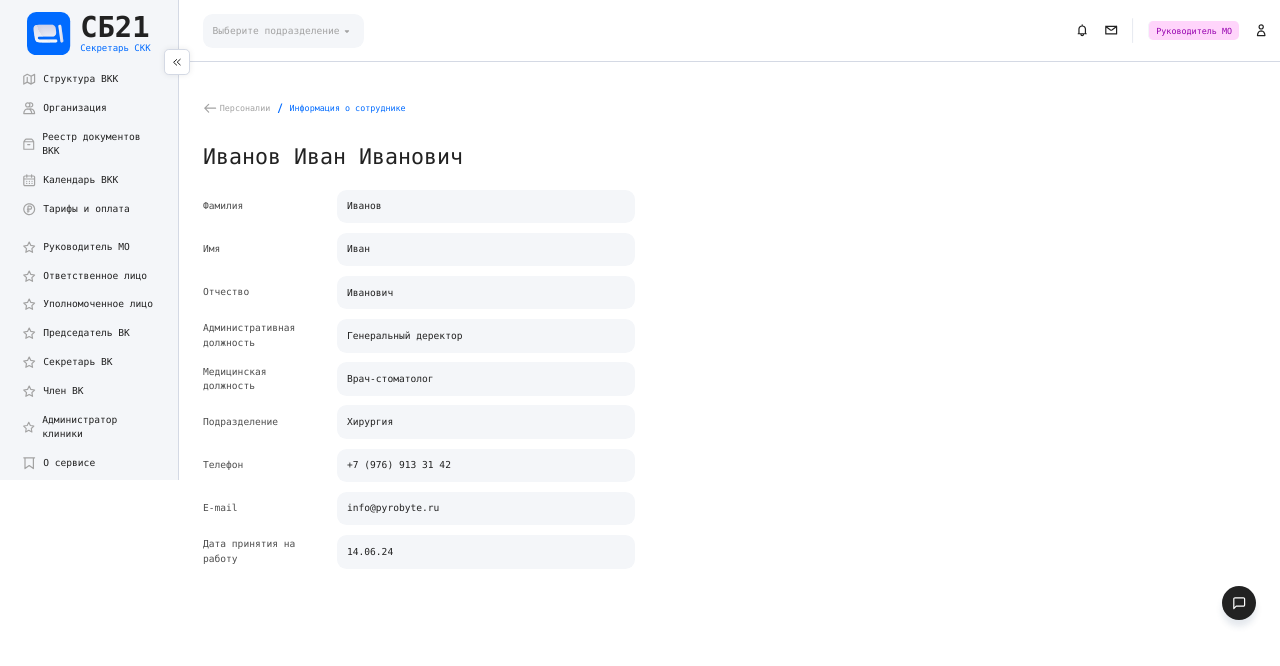
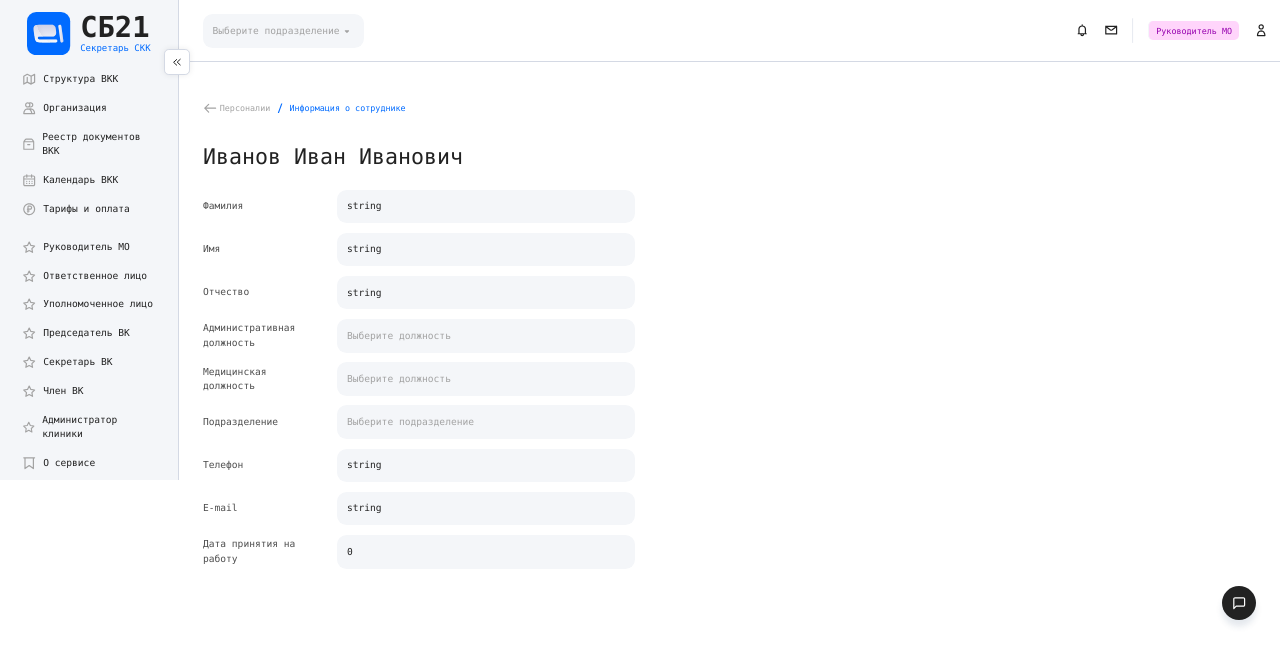
Before and after one commit to dmKrl/test-project-dentist, a React (Vite) app: page /info in a window 1280 px wide. Shown: the top 666 px of the page. Built offline with nearby package versions, Linux system fonts and the light colour scheme.

Commit message:
feat: add get all employees and chosen info employer

```diff
--- a/package.json
+++ b/package.json
@@ -52,6 +52,7 @@
         "jest": "^29.7.0",
         "jest-environment-jsdom": "^29.7.0",
         "mobx": "^6.13.7",
+        "mobx-react": "^9.2.0",
         "mobx-react-lite": "^4.1.0",
         "prettier": "3.5.3",
         "regenerator-runtime": "^0.14.1",
--- /dev/null
+++ b/src/entites/Employee/model/lib/changeToFullname.ts
@@ -0,0 +1,11 @@
+export function changeToFullname(
+    surname: string | undefined,
+    name: string | undefined,
+    patronymic: string | undefined
+
+): string {
+    if (!surname || !name || !patronymic) {
+        return 'Иванов Иван Иванович'
+    }
+    return `${surname} ${name} ${patronymic}`
+}
--- a/src/entites/InfoForm/index.ts
+++ b/src/entites/InfoForm/index.ts
@@ -1 +1,2 @@
+export { infoEmployeeStore } from './model/store/infoEmployeer';
 export { InfoForm } from './ui/InfoForm';
--- /dev/null
+++ b/src/entites/InfoForm/model/store/infoEmployeer.ts
@@ -0,0 +1,32 @@
+import { TypeEmployeeDB } from '@/entites/Employee/model/types/employee';
+import { makeAutoObservable, runInAction } from 'mobx';
+
+class InfoEmployeeStore {
+    choosenEmployee: TypeEmployeeDB = {
+        id: '',
+        name: 'string',
+        surname: 'string',
+        patronymic: 'string',
+        email: 'string',
+        phone: 'string',
+        department: null,
+        status: null,
+        roles: [],
+        administrative_position: null,
+        medical_position: null,
+        hired_at: 0,
+        fired_at: 0,
+    };
+
+    constructor() {
+        makeAutoObservable(this);
+    }
+
+    setChoosenEmployee(employee: TypeEmployeeDB) {
+        runInAction(() => {
+            this.choosenEmployee = employee;
+        })
+    }
+}
+
+export const infoEmployeeStore = new InfoEmployeeStore();
--- a/src/entites/InfoForm/ui/InfoForm.tsx
+++ b/src/entites/InfoForm/ui/InfoForm.tsx
@@ -1,73 +1,75 @@
 import { FC } from 'react';
 import cls from './InfoForm.module.css';
 import { Input, InputTheme } from '@/shared/Input';
+import { TypeEmployeeDB } from '@/entites/Employee/model/types/employee';
 
 interface InfoFormProps {
     className?: string;
+    chosenEmployer: TypeEmployeeDB | null;
 }
 
-export const InfoForm: FC<InfoFormProps> = () => {
+export const InfoForm: FC<InfoFormProps> = ({ chosenEmployer }) => {
     return (
         <div className={cls.infoForm}>
             <div className={cls.inputsBlock}>
                 <Input
-                    value="Иванов"
+                    value={chosenEmployer?.surname}
                     labelInput="Фамилия"
                     placeholder="Введите Фамилию"
                     type="text"
                     inputTheme={InputTheme.FORM_INPUT}
                 />
                 <Input
-                    value="Иван"
+                    value={chosenEmployer?.name}
                     labelInput="Имя"
                     placeholder="Введите Имя"
                     type="text"
                     inputTheme={InputTheme.FORM_INPUT}
                 />
                 <Input
-                    value="Иванович"
+                    value={chosenEmployer?.patronymic}
                     labelInput="Отчество"
                     placeholder="Введите Отчество"
                     type="text"
                     inputTheme={InputTheme.FORM_INPUT}
                 />
                 <Input
-                    value="Генеральный деректор"
+                    value={chosenEmployer?.administrative_position?.label}
                     labelInput="Административная должность"
                     placeholder="Выберите должность"
                     type="text"
                     inputTheme={InputTheme.FORM_INPUT}
                 />
                 <Input
-                    value="Врач-стоматолог"
+                    value={chosenEmployer?.medical_position?.label}
                     labelInput="Медицинская должность"
                     placeholder="Выберите должность"
                     type="text"
                     inputTheme={InputTheme.FORM_INPUT}
                 />
                 <Input
-                    value="Хирургия"
+                    value={chosenEmployer?.department?.label}
                     labelInput="Подразделение"
                     placeholder="Выберите подразделение"
                     type="text"
                     inputTheme={InputTheme.FORM_INPUT}
                 />
                 <Input
-                    value="+7 (976) 913 31 42"
+                    value={chosenEmployer?.phone}
                     labelInput="Телефон"
                     placeholder="+7 (•••) ••• •• ••"
                     type="text"
                     inputTheme={InputTheme.FORM_INPUT}
                 />
                 <Input
-                    value="info@pyrobyte.ru"
+                    value={chosenEmployer?.email}
                     labelInput="E-mail"
                     placeholder="Введите ваш E-mail"
                     type="text"
                     inputTheme={InputTheme.FORM_INPUT}
                 />
                 <Input
-                    value="14.06.24"
+                    value={chosenEmployer?.hired_at}
                     labelInput="Дата принятия на работу"
                     placeholder="Выберите дату"
                     type="text"
--- a/src/pages/InfoEmployeePage/ui/InfoEmployeePage.tsx
+++ b/src/pages/InfoEmployeePage/ui/InfoEmployeePage.tsx
@@ -1,20 +1,29 @@
 import { FC } from 'react';
 import { Breadcrumbs } from '@/shared/Breadcrumbs';
 import { Title } from '@/shared/Title';
-import { InfoForm } from '@/entites/InfoForm';
-import { TypeEmployee } from '@/entites/Employee';
+import { infoEmployeeStore, InfoForm } from '@/entites/InfoForm';
 import { FAB } from '@/shared/FAB';
+import { TypeEmployeeDB } from '@/entites/Employee/model/types/employee';
+import { changeToFullname } from '@/entites/Employee/model/lib/changeToFullname';
 
 interface InfoPageProps {
-    employeer?: TypeEmployee;
+    employeer?: TypeEmployeeDB;
 }
 
 export const InfoEmployeePage: FC<InfoPageProps> = ({ employeer }) => {
+    const chosenEmployer = infoEmployeeStore.choosenEmployee;
+
     return (
         <section>
             <Breadcrumbs namePage="Информация о сотруднике" />
-            <Title>{employeer?.fullName || 'Иванов Иван Иванович'}</Title>
-            <InfoForm />
+            <Title>
+                {changeToFullname(
+                    employeer?.surname,
+                    employeer?.name,
+                    employeer?.patronymic,
+                ) || 'Иванов Иван Иванович'}
+            </Title>
+            <InfoForm chosenEmployer={chosenEmployer} />
             <FAB />
         </section>
     );
--- a/src/pages/MainPage/ui/MainPage.tsx
+++ b/src/pages/MainPage/ui/MainPage.tsx
@@ -7,11 +7,14 @@ import { Table } from '@/widgets/Table';
 import { FAB } from '@/shared/FAB';
 import { useEffect } from 'react';
 import { getEmployeeStore } from '@/entites/Employee';
+import { TypeEmployeeDB } from '@/entites/Employee/model/types/employee';
 
 export const MainPage = observer(() => {
+    const employees: TypeEmployeeDB[] = getEmployeeStore.employees;
+
     useEffect(() => {
         getEmployeeStore.getEmployees();
-    }, []);
+    }, [getEmployeeStore]);
 
     return (
         <section>
@@ -27,7 +30,7 @@ export const MainPage = observer(() => {
                     'Отображать заблокированных',
                 ]}
             />
-            <Table />
+            <Table employees={employees} />
             <FAB />
         </section>
     );
--- a/src/widgets/Table/ui/Table/Table.tsx
+++ b/src/widgets/Table/ui/Table/Table.tsx
@@ -14,7 +14,7 @@ export const Table: FC<TableProps> = ({ employees }) => {
     return (
         <table className={cls.table}>
             <TableInfo />
-            <Employee />
+            <Employee employees={employees} />
         </table>
     );
 };
```
Also changed, not shown: src/entites/Employee/model/types/employee.ts (+4 -4 lines), src/entites/Employee/ui/Employee.tsx (+44 -42 lines), src/features/InfoEmployee/Index.ts (deleted), 1 other file (tests, documents, lock files or other folders).
